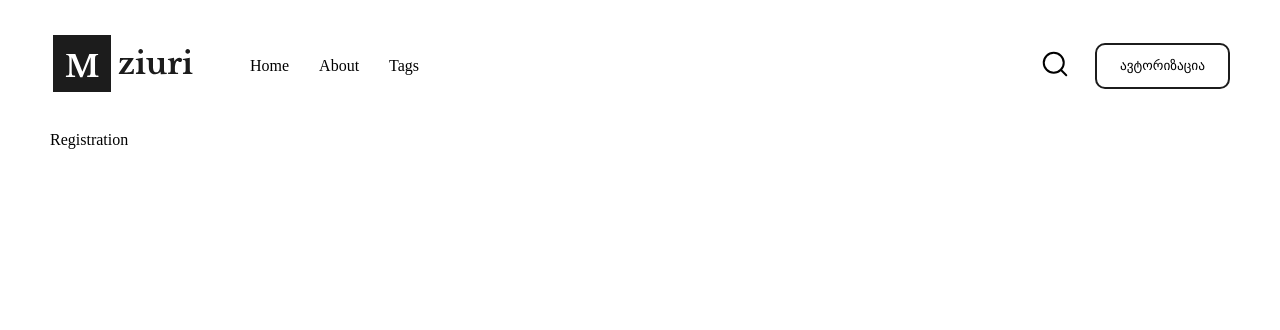
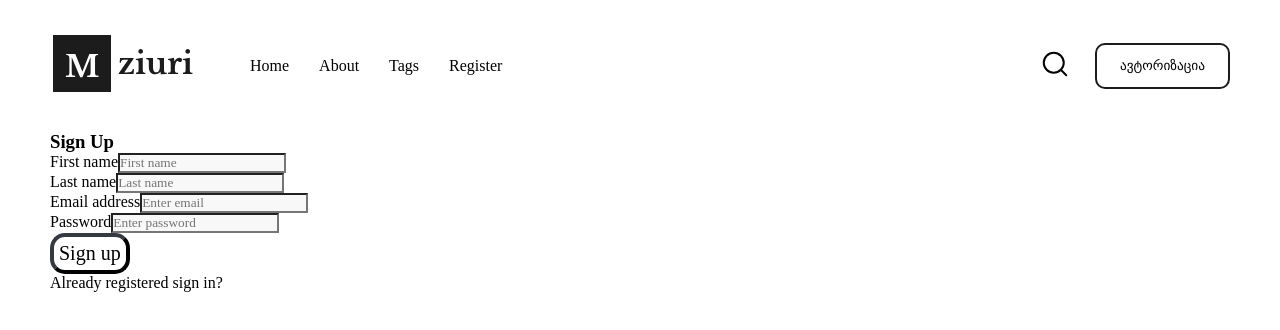
Before and after one commit to nikazhvania/project, a React (Create React App) app: page /Registration in a window 1280 px wide. Shown: the top 330 px of the page. Built offline with nearby package versions, Linux system fonts and the light colour scheme; a small style sheet from the web is missing.

Commit message:
login and register

```diff
--- a/src/App.js
+++ b/src/App.js
@@ -11,6 +11,7 @@ import About from "./pages/About/About";
 import Profile from "./pages/Profile/Profile";
 import Reset from "./pages/Reset/reset";
 import ResetResult from "./pages/Reset/resetResult";
+import Login from "./pages/login/login";
 function App() {
   return (
     <div className="container">
@@ -18,13 +19,15 @@ function App() {
       <Switch>
         <Route path="/" exact={true} component={HomePage} />
         <Route path="/search" exact component={SearchPage} />
-        <Route path="/Registration" component={Registration} />
+        <Route path="/login" component={Login} />
         <Route path="/search/:keyword" component={SearchResult} />
         <Route path="/Fullpost/:postId-:keyword" component={Fullpost} />
         <Route path="/about" component={About} />
         <Route path="/profile/:userId" component={Profile}></Route>
         <Route path="/reset/:userId" component={Reset}></Route>
         <Route path="/resetResult/:userId" component={ResetResult}></Route>
+        <Route path="/Registration" exact={true} component={Registration} />
+
       </Switch>
     </div>
   );
--- a/src/components/Header/Header.jsx
+++ b/src/components/Header/Header.jsx
@@ -43,6 +43,9 @@ function Header() {
           <li>
             <a href="/search">Tags</a>
           </li>
+          <li>
+            <a href="/Registration">Register</a>
+          </li>
         </ul>
       </nav>
       <div className="search">
@@ -58,7 +61,7 @@ function Header() {
         </button>
       </div>
       <div className="login">
-        <a href="/Registration" style={{ display: "flex" }}>
+        <a href="/login" style={{ display: "flex" }}>
           {" "}
           <button>ავტორიზაცია</button>{" "}
         </a>
--- a/src/pages/Registration/Registration.jsx
+++ b/src/pages/Registration/Registration.jsx
@@ -1,7 +1,35 @@
-import React from "react";
 
-function Registration() {
-  return <div>Registration</div>;
+
+export default function Registration() {
+
+        return (
+            <form>
+                <h3>Sign Up</h3>
+
+                <div className="form-group">
+                    <label>First name</label>
+                    <input type="text" className="form-control" placeholder="First name" />
+                </div>
+
+                <div className="form-group">
+                    <label>Last name</label>
+                    <input type="text" className="form-control" placeholder="Last name" />
+                </div>
+
+                <div className="form-group">
+                    <label>Email address</label>
+                    <input type="email" className="form-control" placeholder="Enter email" />
+                </div>
+
+                <div className="form-group">
+                    <label>Password</label>
+                    <input type="password" className="form-control" placeholder="Enter password" />
+                </div>
+
+                <button type="submit" className="btn btn-primary btn-block"><p className="logani">Sign up</p></button>
+                <p className="forgot-password text-right">
+                    Already registered <a href="#">sign in?</a>
+                </p>
+            </form>
+        );
 }
-
-export default Registration;
--- /dev/null
+++ b/src/pages/login/login.jsx
@@ -0,0 +1,34 @@
+import '../../styles/sawoli.css';
+
+export default function Login(){
+
+        return (
+            <form>
+                <h3>Welcome back!</h3>
+                <center><h6>Sign in to get most out of nuntium</h6></center>
+
+                <div className="form-group">
+                <img className='iconadze' src={`${process.env.PUBLIC_URL}/assets/images/User.png`} alt="User"></img>
+                    <input type="email" className="form-control"  placeholder="         Username" />
+                </div>
+
+                <div className="form-group">
+                <img className='iconadze' src={`${process.env.PUBLIC_URL}/assets/images/Key.png`} alt="Key"></img>
+                    <input type="password" className="form-control" placeholder="         Password" />
+                </div>
+
+                <div className="form-group">
+                    <div className="custom-control custom-checkbox">
+                        <input type="checkbox" className="custom-control-input" id="customCheck1" />
+                        <label className="custom-control-label" htmlFor="customCheck1">Remember me</label>
+                    </div>
+                </div>
+
+                <button type="submit" className="btn btn-primary btn-block"><p className="logani">Login</p></button>
+                <p className="forgot-password text-right">
+                    Forgot <a href="#">password?</a>
+                </p>
+            </form>
+        );
+
+}
--- /dev/null
+++ b/src/styles/sawoli.css
@@ -0,0 +1,31 @@
+@import url('https://fonts.googleapis.com/css?family=Fira+Sans:400,500,600,700,800');
+
+.btn-primary{
+    background-color: #ffffff;
+    border-color: #343a40;
+    border-radius: 15px;
+    border-width: 4px;
+  }
+  .btn-primary:hover{
+      background-color: gray;
+  }
+.logani{
+    color: black;
+    text-align: center;
+    font-size: 20px;
+    margin: 5px;
+}
+.form-control{
+    background-color: #f8f8f8;
+
+}
+h6{
+    padding-top: 10px;
+    padding-bottom: 20px;
+}
+.form-group{
+    padding-bottom: 0   px;
+}
+.iconadze{
+    transform: translate(17px, 31px);
+}
```
Also changed, not shown: public/assets/images/Key.png (added), public/assets/images/User.png (added).
